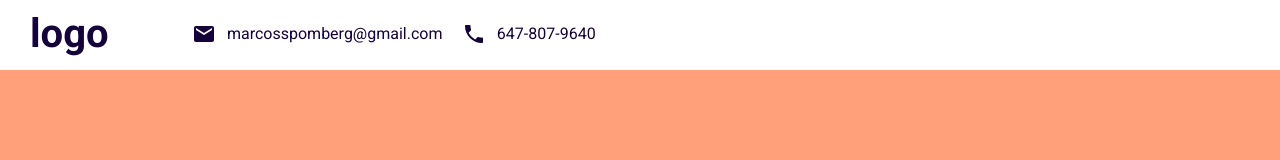
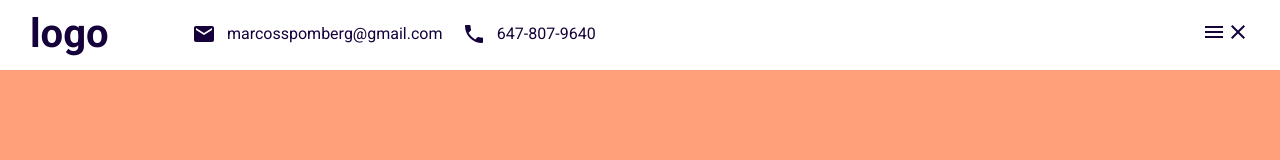
Before and after one commit to spomberg/portfolio, a React (Create React App) app: page / in a window 1280 px wide. Shown: the top 160 px of the page. Built offline with nearby package versions, Linux system fonts and the light colour scheme.

Commit message:
Add menu and close icons to topbar

```diff
--- a/src/components/topbar/topbar.jsx
+++ b/src/components/topbar/topbar.jsx
@@ -1,5 +1,5 @@
 import './topbar.scss'
-import { Email, Phone } from '@material-ui/icons';
+import { Email, Phone, Menu, Close } from '@material-ui/icons';
 
 export default function Topbar() {
   return (
@@ -17,7 +17,10 @@ export default function Topbar() {
           </div>
         </div>
         <div className='right'>
-
+          <div className='hamburguer'>
+            <Menu className='icon'/>
+            <Close className='icon'/>
+          </div>
         </div>
       </div>
     </div>
```
